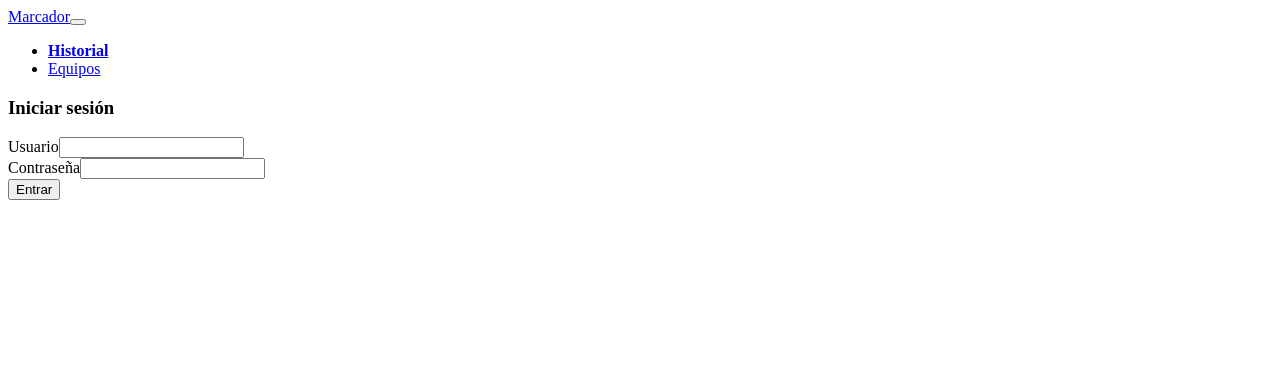
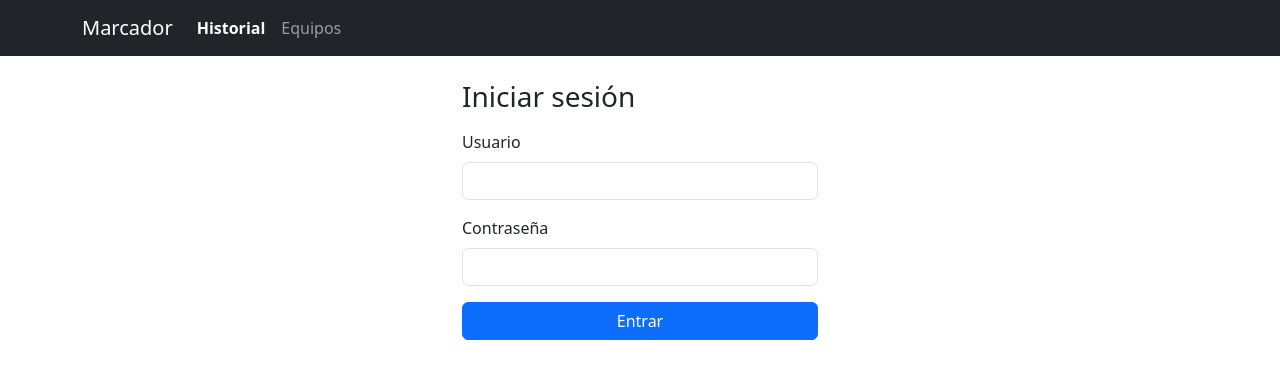
Before and after one commit to PLAlvarez11/MarcadorBaloncesto-Frontend, an Angular app in the folder marcador-frontend/: page /login in a window 1280 px wide. Shown: the top 378 px of the page. Built offline with nearby package versions, Linux system fonts and the light colour scheme.

Commit message:
Bootstrap_Active

```diff
--- a/marcador-frontend/angular.json
+++ b/marcador-frontend/angular.json
@@ -30,6 +30,7 @@
               }
             ],
             "styles": [
+              "node_modules/bootstrap/dist/css/bootstrap.min.css",
               "src/styles.scss"
             ]
           },
--- a/marcador-frontend/src/index.html
+++ b/marcador-frontend/src/index.html
@@ -6,6 +6,7 @@
   <base href="/">
   <meta name="viewport" content="width=device-width, initial-scale=1">
   <link rel="icon" type="image/x-icon" href="favicon.ico">
+  <link href="https://cdn.jsdelivr.net/npm/bootstrap@5.3.8/dist/css/bootstrap.min.css" rel="stylesheet" integrity="sha384-sRIl4kxILFvY47J16cr9ZwB07vP4J8+LH7qKQnuqkuIAvNWLzeN8tE5YBujZqJLB" crossorigin="anonymous">
 </head>
 <body>
   <app-root></app-root>
```
